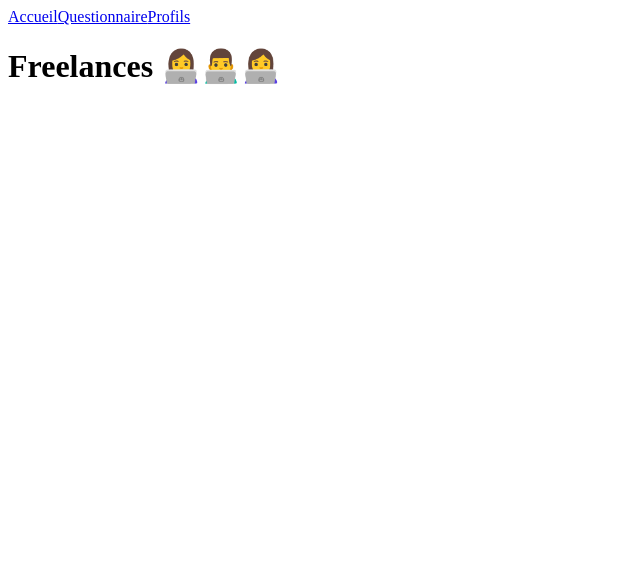
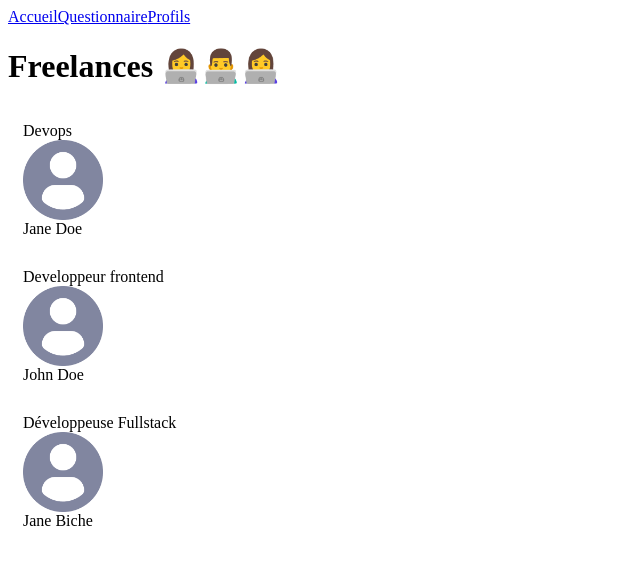
Before and after one commit to ImaneElouazzani/Shiny-agency_ReactJS, a React (Create React App) app: page /freelances in a window 1280 px wide. Shown: the top 564 px of the page, without its empty margins (0-640 px from the left). Built offline with nearby package versions, Linux system fonts and the light colour scheme.

Commit message:
ajout des profils freelance + typage avec propTypes

```diff
--- a/package.json
+++ b/package.json
@@ -6,11 +6,13 @@
     "@testing-library/jest-dom": "^5.16.1",
     "@testing-library/react": "^12.1.2",
     "@testing-library/user-event": "^13.5.0",
+    "prop-types": "^15.8.1",
     "react": "^17.0.2",
     "react-dom": "^17.0.2",
     "react-router": "^6.2.1",
     "react-router-dom": "^6.2.1",
     "react-scripts": "5.0.0",
+    "styled-components": "^5.3.3",
     "web-vitals": "^2.1.4"
   },
   "scripts": {
--- /dev/null
+++ b/src/Components/Card/Card.jsx
@@ -0,0 +1,22 @@
+import PropTypes from 'prop-types'
+import DefaultPicture from '../../assets/profile.png'
+
+export default function Card({label, title, picture}) {
+  return <div style={{display: 'flex', flexDirection : 'column', padding: 15}}>
+      <span>{label}</span>
+        <img src={picture} alt="freelance" height={80} width={80} />
+        <span>{title}</span>
+  </div>;
+}
+
+Card.propTypes = {
+    label: PropTypes.string.isRequired,
+    title: PropTypes.string.isRequired,
+    picture: PropTypes.string.isRequired,
+}
+
+Card.defaultProps = {
+    label: '',
+    title: '',
+    picture: DefaultPicture,
+}
--- a/src/Pages/Freelances/Freelances.jsx
+++ b/src/Pages/Freelances/Freelances.jsx
@@ -1,7 +1,30 @@
+import Card from '../../Components/Card/Card'
 
+const freelanceProfiles = [
+  {
+    name: 'Jane Doe',
+    jobTitle: 'Devops',
+  },
+  {
+    name: 'John Doe',
+    jobTitle: 'Developpeur frontend',
+  },
+  {
+    name: 'Jane Biche',
+    jobTitle: 'Développeuse Fullstack',
+  },
+]
 
 export default function Freelances() {
   return <div>
       <h1>Freelances 👩‍💻👨‍💻👩‍💻</h1>
+      {freelanceProfiles.map((profile, index) => (
+        <Card
+          key={`${profile.name}-${index}`}
+          label={profile.jobTitle}
+          title={profile.name}
+        />
+      ))
+      }
   </div>;
 }
```
Also changed, not shown: src/assets/profile.png (added), 1 other file (tests, documents, lock files or other folders).
